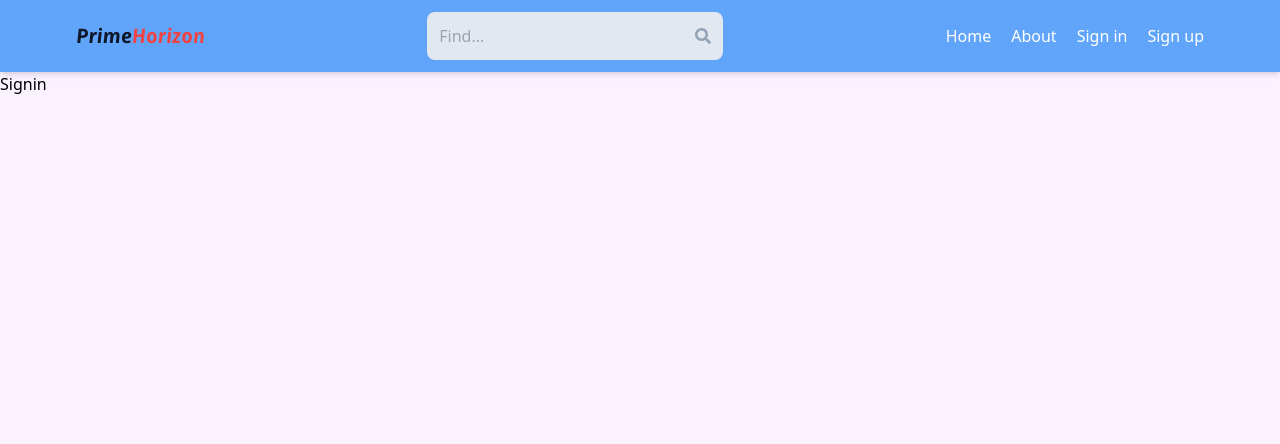
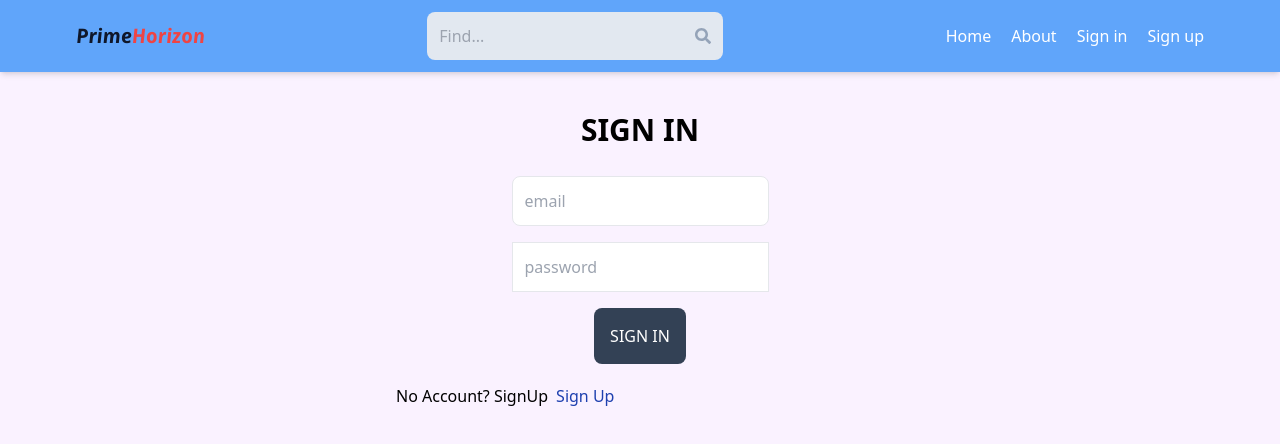
Before and after one commit to Kariuki11/Real-Estate-platform, a React (Vite) app: page /sign-in in a window 1280 px wide. Shown: the top 444 px of the page. Built offline with nearby package versions, Linux system fonts and the light colour scheme.

Commit message:
New Updates

```diff
--- a/src/pages/Signin.jsx
+++ b/src/pages/Signin.jsx
@@ -1,9 +1,107 @@
-import React from 'react'
+import React, { useState } from 'react'
+import { Link, useNavigate } from 'react-router-dom'
 
-function Signin() {
+
+
+function SignIn() {
+  const [formData, setFormData] = useState({})
+  const [error, setError] = useState(null)
+  const [loading, setLoading] = useState(false)
+  const navigate = useNavigate();
+  const handleChange = (e) => {
+    setFormData(
+      {
+        ...formData,
+        [e.target.id]: e.target.value
+      });
+  };
+  const handleSubmit = async (e) => {
+    e.preventDefault();
+    try {
+      setLoading(true);
+    const res = await fetch('/api/auth/signin',
+      {
+        method: 'POST',
+        headers: {
+          'Content-Type': 'application/json',
+        },
+        body: JSON.stringify(formData)
+      });
+      const data = await res.json();
+      console.log(data);
+      if(data.success === false) {
+        setError(data.message);
+        setLoading(false);
+        return;
+      }
+      setLoading(false);
+      setError(null);
+      navigate('/');
+    } catch (error) {
+      setLoading(false);
+      setError(error.message);
+    }
+    // setLoading(true);
+    // const res = await fetch('/api/auth/signup',
+    //   {
+    //     method: 'POST',
+    //     headers: {
+    //       'Content-Type': 'application/json',
+    //     },
+    //     body: JSON.stringify(formData)
+    //   });
+    //   const data = await res.json();
+    //   console.log(data);
+    //   if(data.success === false) {
+    //     setError(data.message);
+    //     setLoading(false);
+    //     return;
+    //   }
+    //   setLoading(false);
+
+  };
+  //console.log(formData)
+
   return (
-    <div>Signin</div>
-  )
+    <div className='p-3 max-w-lg mx-auto'>
+      <h1 className='text-3xl text-center font-semibold my-7'>SIGN IN</h1>
+      <form onSubmit={handleSubmit} className='flex flex-col items-center gap-4'>
+        {/* <input
+          type="text"
+          placeholder='username'
+          className='border p-3 rounded-lg'
+          id='username'
+          onChange={handleChange}
+        /> */}
+
+        <input
+          type="email"
+          placeholder='email'
+          className='border p-3 rounded-lg'
+          id='email'
+          onChange={handleChange}
+        />
+
+        <input type="password"
+          placeholder='password'
+          className='border p-3 roundd-lg'
+          id='password'
+          onChange={handleChange}
+        />
+
+        <button disabled={loading} className='bg-slate-700 text-white p-4 rounded-lg uppercase hover:opacity-95 disabled:opacity-80'>
+          {loading ? 'Loading...' : 'Sign In'}
+        </button>
+      </form>
+      <div className="flex gap-2 mt-5">
+        <p>No Account? SignUp</p>
+        <Link to={"/sign-up"}>
+          <span className='text-blue-800'>Sign Up</span>
+        </Link>
+      </div>
+      {error && <p className='text-red-700 mt-5'>{error}</p>}
+    </div>
+  );
 }
 
-export default Signin
+export default SignIn
```
